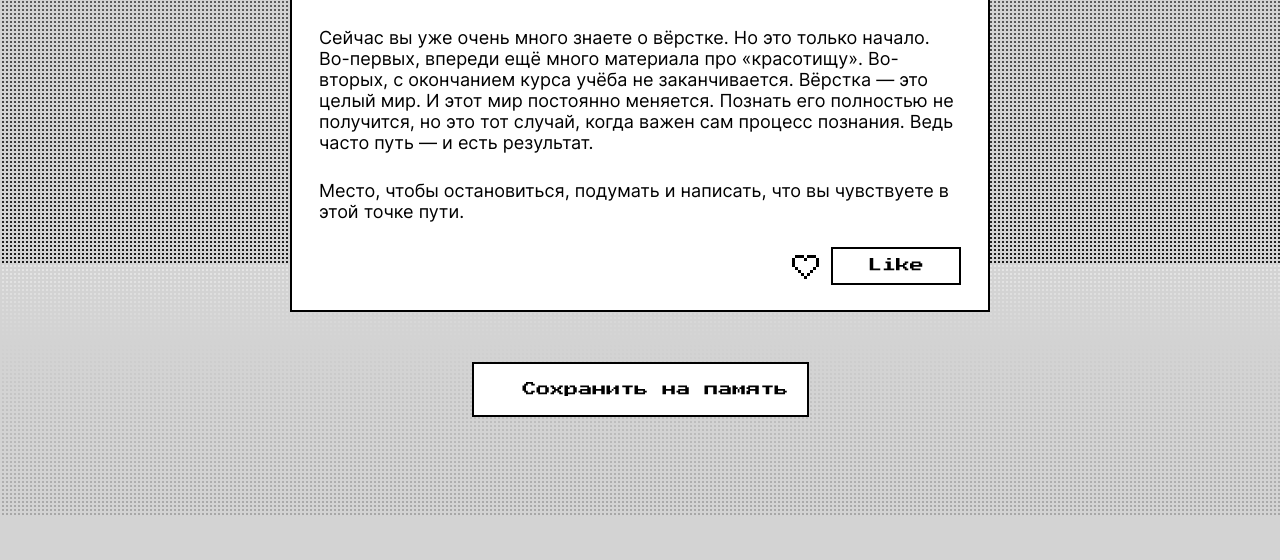
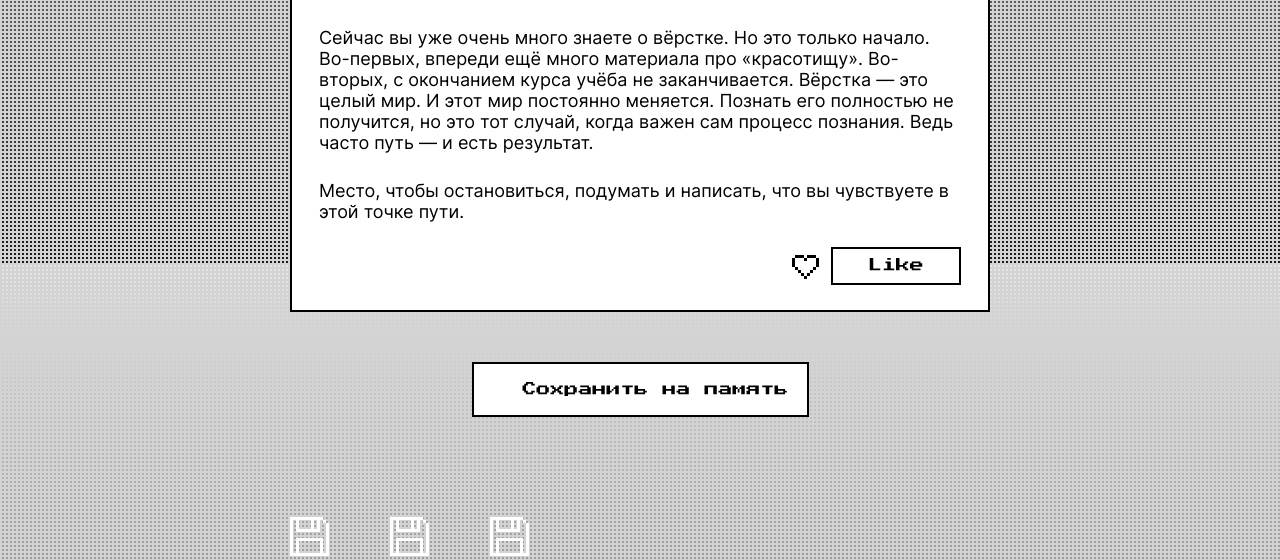
Before and after one commit to LiraV/zakrivayuschiy-teg-f, a plain HTML site: page index.html in a window 1280 px wide. Shown: the part 8537-9097 px from the top of the page. Before the commit the page ends 9054 px from the top, so only its background shows below. Drawn offline with Linux system fonts and the light colour scheme.

Commit message:
Исправления вторая итерация: смена пути к svg дискеты 2

```diff
--- a/index.html
+++ b/index.html
@@ -260,6 +260,15 @@
         </span>
       </button>
     </section>
+    <svg class="dialog-svg" aria-hidden="true">
+      <use href="./svg/floppy.svg#floppy-svg"></use>
+    </svg>
+    <svg class="dialog-svg" aria-hidden="true">
+      <use href="../svg/floppy.svg#floppy-svg"></use>
+    </svg>
+    <svg class="dialog-svg" aria-hidden="true">
+      <use href="/svg/floppy.svg#floppy-svg"></use>
+    </svg>
     </main>
     <dialog id="dialog-id">
       <div class="dialog__content">
```
